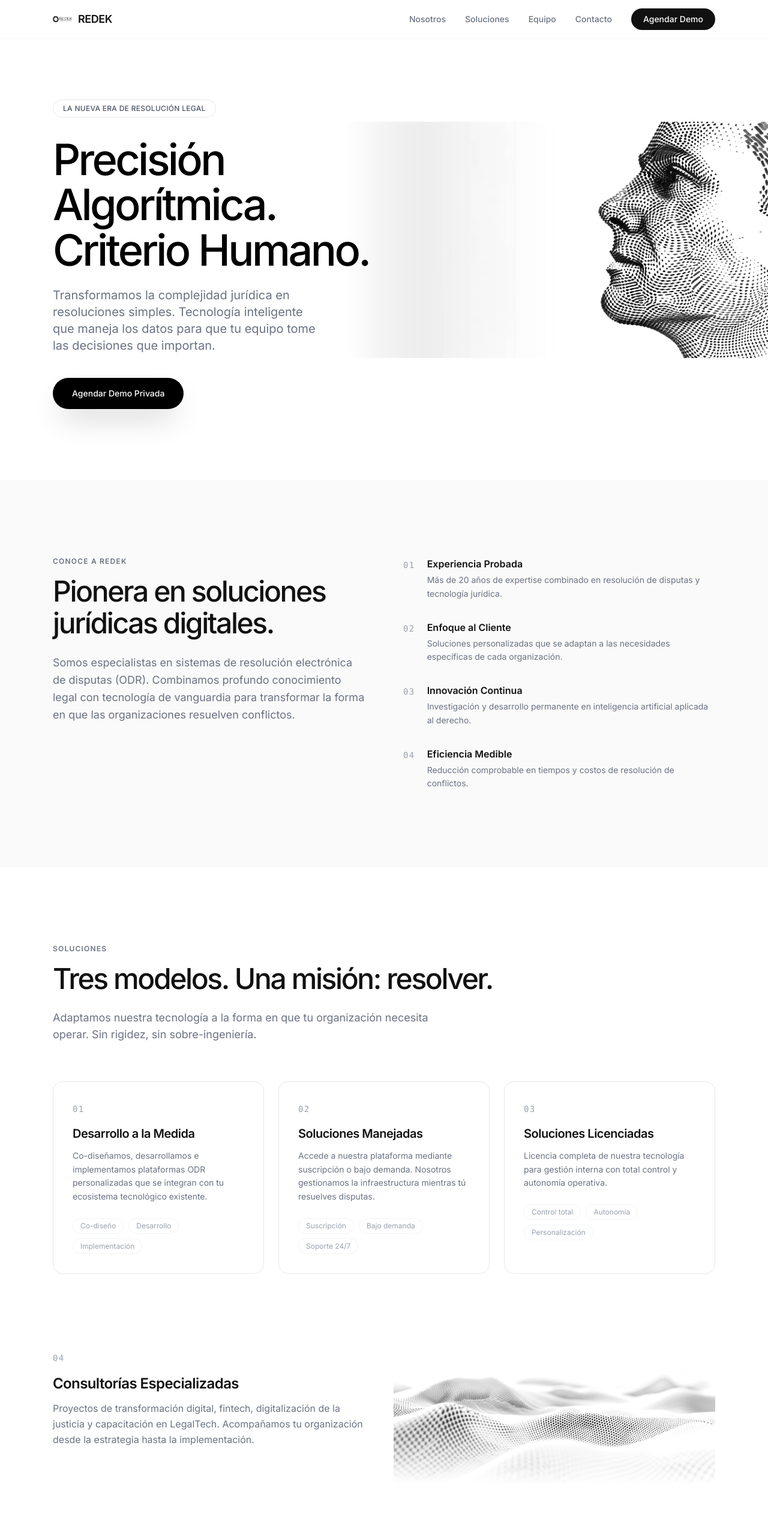
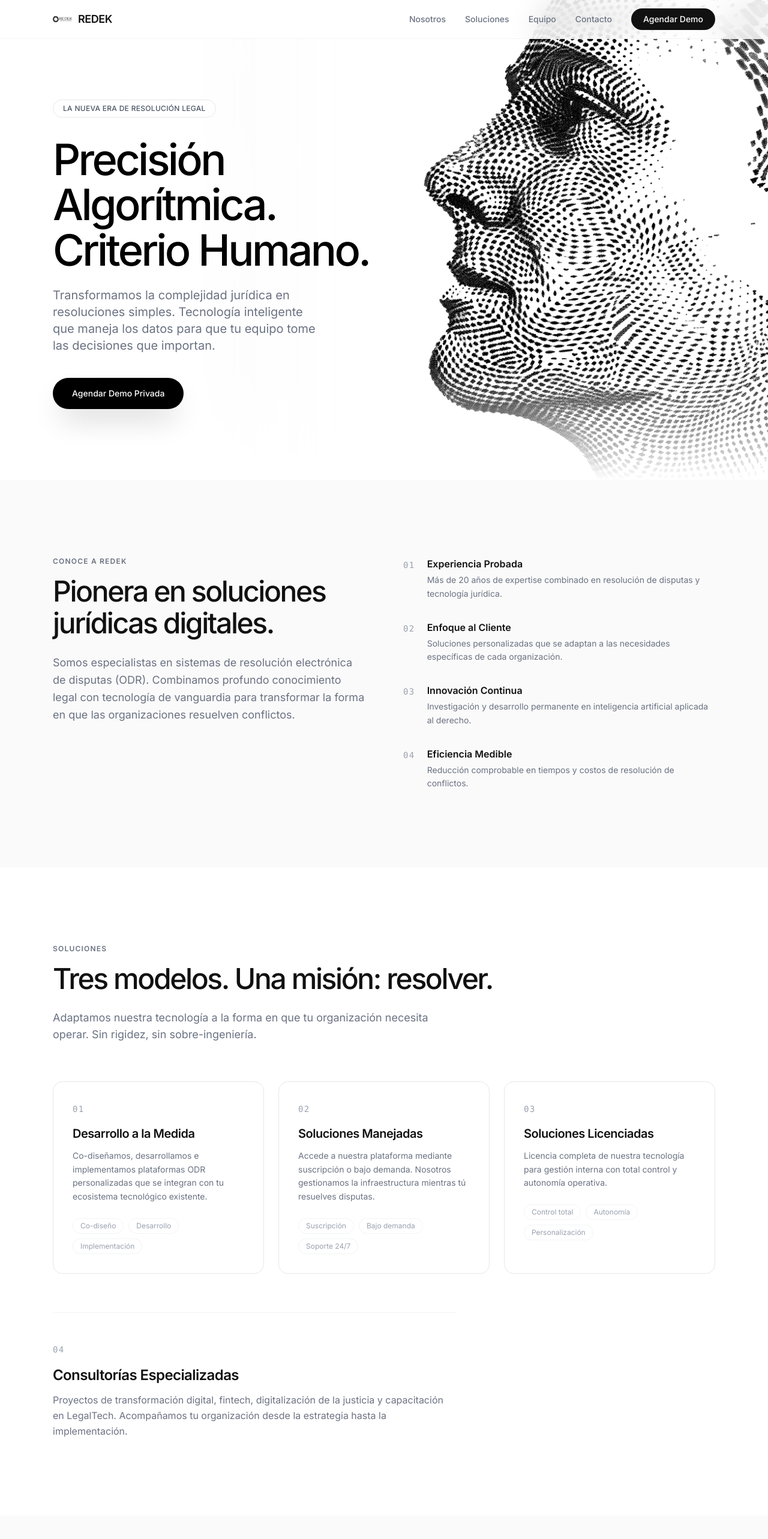
Before and after one commit to Cespial/redek-web, a Next.js app: page / in a window 1280 px wide. Shown: the top 2566 px of the page at 60% size. Built offline with nearby package versions, Linux system fonts and the light colour scheme.

Commit message:
Revert hero to full-bg, remove images from Consultorías/IA/Platform sections

```diff
--- a/src/components/AIFeatures.tsx
+++ b/src/components/AIFeatures.tsx
@@ -1,7 +1,6 @@
 "use client";
 
 import { motion } from "framer-motion";
-import Image from "next/image";
 
 const features = [
   {
@@ -41,22 +40,6 @@ export default function AIFeatures() {
           viewport={{ once: true, margin: "-100px" }}
           variants={{ visible: { transition: { staggerChildren: 0.12 } } }}
         >
-          <div className="grid md:grid-cols-2 gap-16 items-center">
-            {/* Image */}
-            <motion.div
-              variants={fadeUp}
-              className="relative h-96 order-2 md:order-1"
-            >
-              <Image
-                src="/apoyo-2.png"
-                alt="Visión artificial y análisis legal"
-                fill
-                className="object-cover object-right mix-blend-multiply grayscale contrast-125"
-              />
-            </motion.div>
-
-            {/* Content */}
-            <div className="order-1 md:order-2">
           <motion.p
             variants={fadeUp}
             className="text-xs font-semibold tracking-widest uppercase text-gray-500 mb-4"
@@ -65,20 +48,18 @@ export default function AIFeatures() {
           </motion.p>
           <motion.h2
             variants={fadeUp}
-                className="text-4xl md:text-5xl font-medium tracking-tighter leading-[1.1] text-[#111]"
+            className="text-4xl md:text-5xl font-medium tracking-tighter leading-[1.1] text-[#111] max-w-3xl"
           >
             IA que amplifica el criterio jurídico.
           </motion.h2>
           <motion.p
             variants={fadeUp}
-                className="mt-6 text-gray-500 text-lg leading-relaxed"
+            className="mt-6 text-gray-500 text-lg leading-relaxed max-w-2xl"
           >
             No reemplazamos abogados. Les damos superpoderes. Nuestra IA
             procesa la complejidad para que los humanos tomen mejores
             decisiones.
           </motion.p>
-            </div>
-          </div>
 
           {/* Feature Grid */}
           <div className="grid sm:grid-cols-2 lg:grid-cols-4 gap-6 mt-20">
--- a/src/components/Hero.tsx
+++ b/src/components/Hero.tsx
@@ -24,28 +24,25 @@ const fadeUp = {
 export default function Hero() {
   return (
     <section className="relative min-h-screen overflow-hidden bg-white">
-      {/* Halftone image — right 55%, contained, not zoomed */}
+      {/* Background halftone image — absolute, covers right half */}
       <motion.div
-        initial={{ opacity: 0 }}
-        animate={{ opacity: 1 }}
-        transition={{ duration: 1.5, delay: 0.4, ease: "easeOut" as const }}
-        className="absolute top-0 right-0 bottom-0 w-full md:w-[55%] pointer-events-none"
+        initial={{ opacity: 0, scale: 1.05 }}
+        animate={{ opacity: 1, scale: 1 }}
+        transition={{ duration: 1.8, delay: 0.3, ease: "easeOut" as const }}
+        className="absolute inset-0 [mask-image:linear-gradient(to_right,transparent_10%,black_40%)] md:[mask-image:linear-gradient(to_right,transparent_25%,black_50%)]"
       >
         <Image
           src="/hero-halftone.png"
           alt="REDEK — Inteligencia artificial y criterio humano"
           fill
           priority
-          sizes="(max-width: 768px) 100vw, 55vw"
-          className="object-contain object-right mix-blend-multiply grayscale contrast-125"
+          className="object-cover object-right mix-blend-multiply grayscale contrast-125"
         />
         {/* Bottom fade */}
-        <div className="absolute inset-x-0 bottom-0 h-40 bg-gradient-to-t from-white to-transparent" />
-        {/* Left fade — blend into text area */}
-        <div className="absolute inset-y-0 left-0 w-32 bg-gradient-to-r from-white to-transparent" />
+        <div className="absolute inset-x-0 bottom-0 h-48 bg-gradient-to-t from-white to-transparent" />
       </motion.div>
 
-      {/* Text content */}
+      {/* Text content — sits on top, left-aligned */}
       <div className="relative z-10 max-w-6xl mx-auto px-6 pt-36 pb-24 min-h-screen flex flex-col justify-center">
         <motion.div
           variants={container}
@@ -56,7 +53,7 @@ export default function Hero() {
           {/* Badge */}
           <motion.div
             variants={fadeUp}
-            className="rounded-full border border-gray-200 px-4 py-1.5 text-xs text-gray-600 mb-8 font-medium tracking-wide uppercase"
+            className="rounded-full border border-gray-200 px-4 py-1.5 text-xs text-gray-600 mb-8 font-medium tracking-wide uppercase backdrop-blur-sm bg-white/60"
           >
             La nueva era de resolución legal
           </motion.div>
--- a/src/components/Platform.tsx
+++ b/src/components/Platform.tsx
@@ -1,7 +1,6 @@
 "use client";
 
 import { motion } from "framer-motion";
-import Image from "next/image";
 
 const capabilities = [
   "Negociación directa entre partes",
@@ -26,10 +25,8 @@ export default function Platform() {
           whileInView="visible"
           viewport={{ once: true, margin: "-100px" }}
           variants={{ visible: { transition: { staggerChildren: 0.12 } } }}
-          className="grid md:grid-cols-2 gap-16 items-center"
+          className="max-w-3xl"
         >
-          {/* Content */}
-          <div>
           <motion.p
             variants={fadeUp}
             className="text-xs font-semibold tracking-widest uppercase text-gray-500 mb-4"
@@ -59,20 +56,6 @@ export default function Platform() {
               </div>
             ))}
           </motion.div>
-          </div>
-
-          {/* Image */}
-          <motion.div
-            variants={fadeUp}
-            className="relative h-[500px] [mask-image:linear-gradient(to_bottom,black_70%,transparent_100%)]"
-          >
-            <Image
-              src="/apoyo-3.png"
-              alt="Plataforma ODR REDEK"
-              fill
-              className="object-cover mix-blend-multiply grayscale contrast-125"
-            />
-          </motion.div>
         </motion.div>
       </div>
     </section>
--- a/src/components/Solutions.tsx
+++ b/src/components/Solutions.tsx
@@ -1,7 +1,6 @@
 "use client";
 
 import { motion } from "framer-motion";
-import Image from "next/image";
 
 const services = [
   {
@@ -93,12 +92,11 @@ export default function Solutions() {
             ))}
           </div>
 
-          {/* Consultorías + Image */}
+          {/* Consultorías — text only */}
           <motion.div
             variants={fadeUp}
-            className="mt-16 grid md:grid-cols-2 gap-8 items-center"
+            className="mt-16 border-t border-gray-100 pt-12 max-w-2xl"
           >
-            <div>
             <span className="text-sm font-mono text-gray-400 tracking-widest">04</span>
             <h3 className="text-2xl font-semibold text-[#111] mt-4 mb-3 tracking-tight">
               Consultorías Especializadas
@@ -108,15 +106,6 @@ export default function Solutions() {
               la justicia y capacitación en LegalTech. Acompañamos tu
               organización desde la estrategia hasta la implementación.
             </p>
-            </div>
-            <div className="relative h-72 [mask-image:linear-gradient(to_bottom,black_60%,transparent_100%)]">
-              <Image
-                src="/apoyo-1.png"
-                alt="Tecnología de resolución de disputas"
-                fill
-                className="object-cover mix-blend-multiply grayscale contrast-125"
-              />
-            </div>
           </motion.div>
         </motion.div>
       </div>
```
Lines whose indentation alone changed are shown as unchanged.
